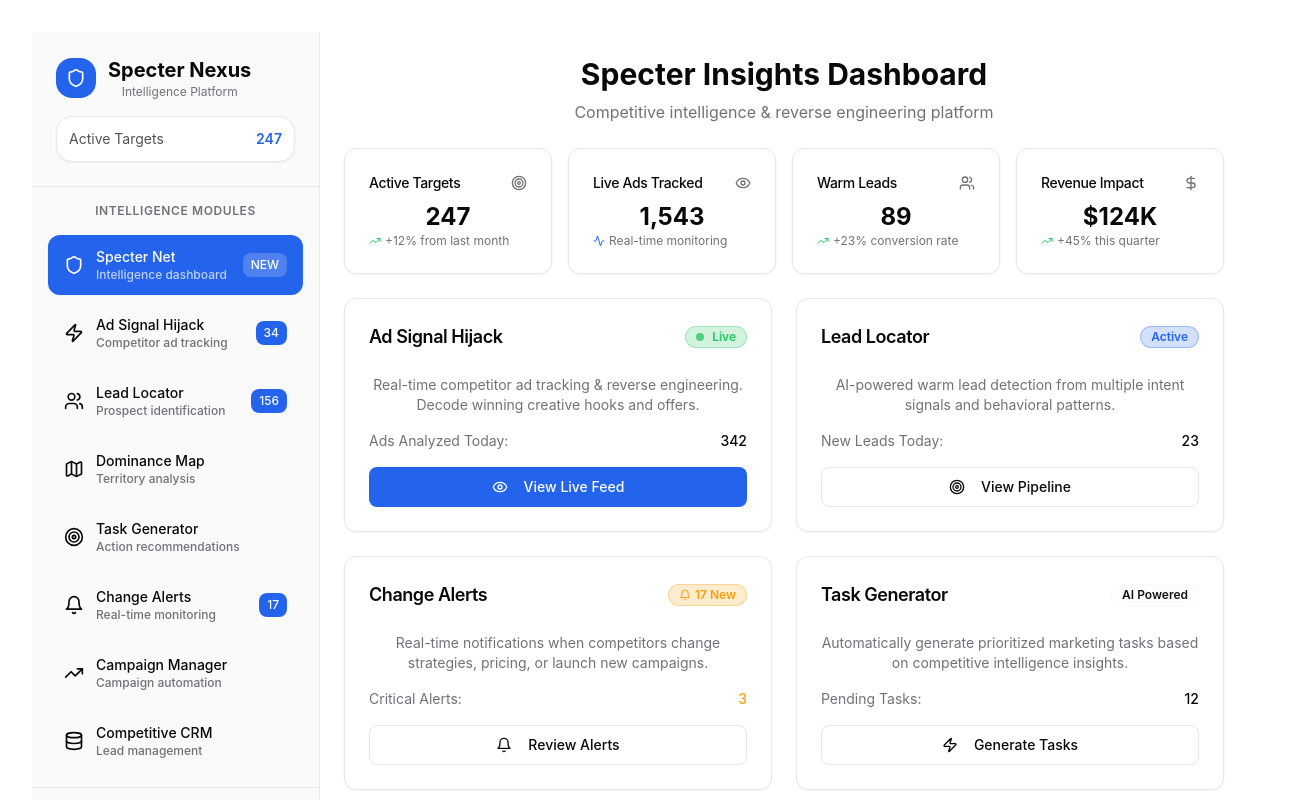
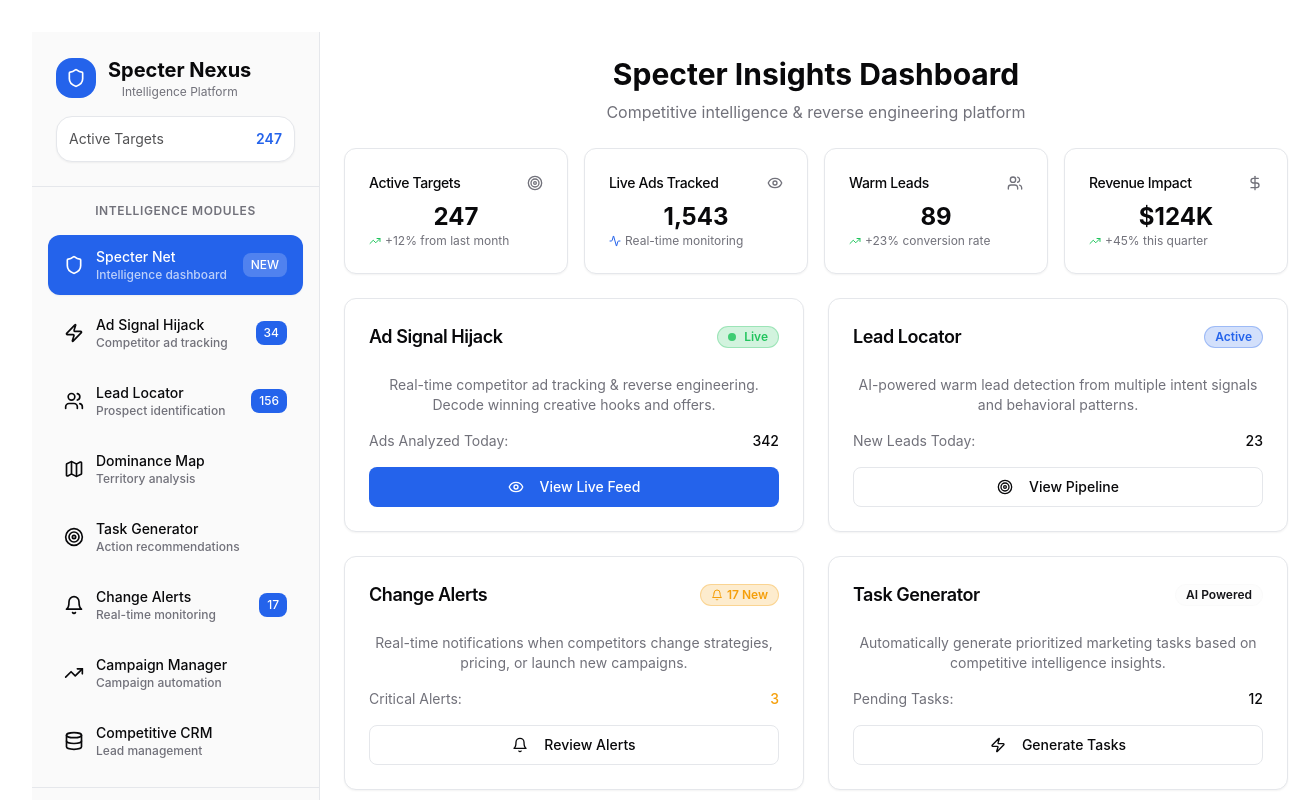
Before and after one commit to basharzamzami/stratagem-spy, a React (Vite) app: page / in a window 1280 px wide. Shown: the top 800 px of the page, 1312 px wide, since content can reach past the window. Built offline with nearby package versions, Linux system fonts and the light colour scheme.

Commit message:
Fix: Address remaining layout issues
The user reported that the website layout is still not working as expected. This commit aims to address any remaining layout and expansion issues, ensuring that elements correctly adapt to different screen sizes and preview modes.

```diff
--- a/src/App.tsx
+++ b/src/App.tsx
@@ -24,7 +24,7 @@ function App() {
   return (
     <QueryClientProvider client={queryClient}>
       <Router>
-        <div className="min-h-screen h-screen w-full bg-background text-foreground overflow-hidden">
+        <div className="min-h-screen min-w-full bg-background text-foreground">
           <Routes>
             <Route path="/" element={<Index />} />
             <Route path="/ad-signal-hijack" element={<EnhancedAdSignalHijack />} />
--- a/src/components/Dashboard.tsx
+++ b/src/components/Dashboard.tsx
@@ -6,7 +6,7 @@ import { TrendingUp, Target, Eye, Bell, Zap, Users, DollarSign, Activity } from
 
 const Dashboard = () => {
   return (
-    <div className="h-full w-full p-6 space-y-6 overflow-auto">
+    <div className="min-h-screen w-full p-6 space-y-6">
       {/* Header */}
       <div className="flex flex-col space-y-2">
         <h1 className="text-3xl font-bold text-foreground">Specter Insights Dashboard</h1>
--- a/src/pages/Index.tsx
+++ b/src/pages/Index.tsx
@@ -4,9 +4,9 @@ import Dashboard from '@/components/Dashboard';
 
 const Index = () => {
   return (
-    <div className="h-screen w-full bg-background flex overflow-hidden">
+    <div className="min-h-screen w-screen bg-background flex">
       <Navigation />
-      <div className="flex-1 w-full h-full overflow-auto">
+      <div className="flex-1 min-h-screen w-full">
         <Dashboard />
       </div>
     </div>
```
